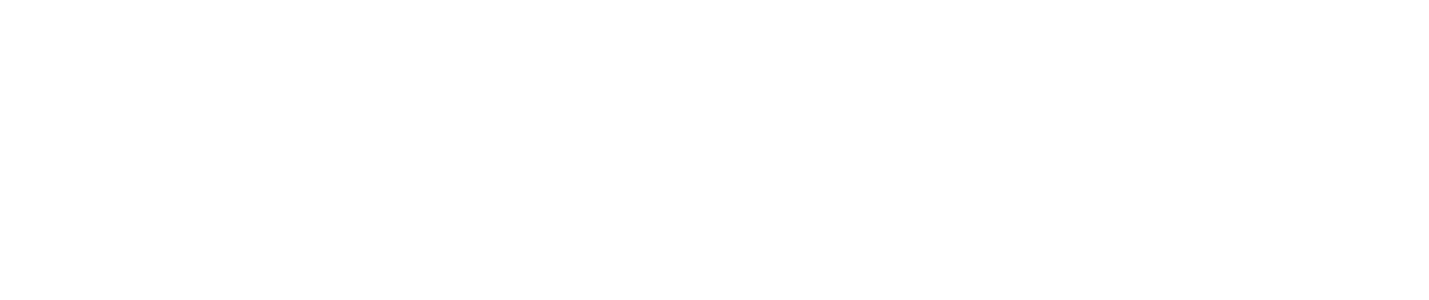
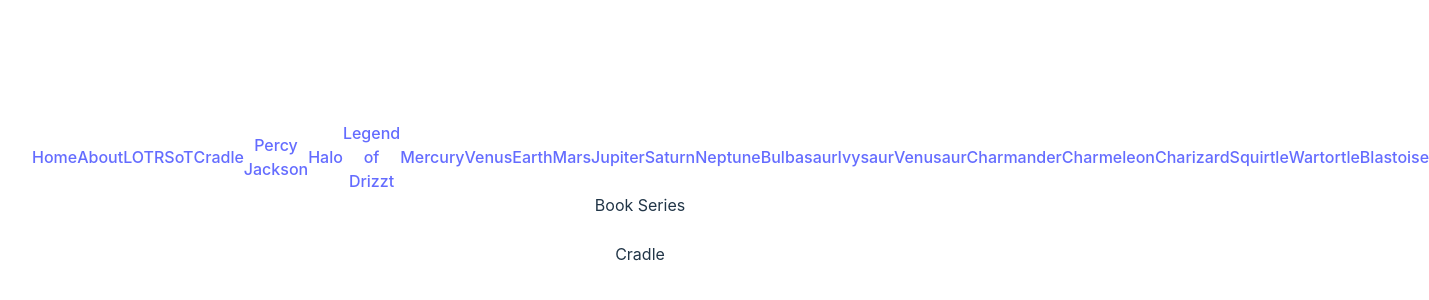
Before and after one commit to merlin1320/practicing_app, a React (Vite) app: page /Books/Cradle in a window 1280 px wide. Before the commit this address had no page. Shown: the part 194-494 px from the top of the page, 1429 px wide, since content can reach past the window. Built offline with nearby package versions, Linux system fonts and the light colour scheme.

Commit message:
Dynamic Links (#3)
Created dynamic links
Updating styling

```diff
--- a/src/App.tsx
+++ b/src/App.tsx
@@ -4,12 +4,17 @@
 import { Route, Routes } from "react-router-dom";
 import Home from './pages/Home.tsx';
 import NavBar from './NavBar.tsx';
+import Planets from './pages/Planets.tsx'
+import Pokemon from './pages/Pokemon.tsx'
+import Books from './pages/Books.tsx'
 
 function App() {
 
-
   return (
     <>
+    <div>
+      <header><NavBar/></header>
+    </div>
       <div>
         {/* <a href='./About.tsx'>About Me</a> */}
         {/* <Link to='About' className='navbutton'>About</Link>
@@ -18,6 +23,12 @@
           <Route path='/'element={<Home/>}/>
           <Route path='About' element={<About/>}/>
           <Route path='Home'element={<Home/>}/>
+          {/* <Route path='user/:userID' element={<User/>}/> */}
+          <Route path='/Planets/:Planets' element={<Planets/>}/>
+          <Route path='/Pokemon/:Pokemon' element={<Pokemon/>}/>
+          <Route path='/Books/:Books' element={<Books/>}/>
+
+          <Route path='*' element={<p>Fuck you wrong site</p>}/>
         </Routes>
       </div>
 
--- a/src/NavBar.tsx
+++ b/src/NavBar.tsx
@@ -5,13 +5,27 @@
 
 // import React from "react";
 
-export function NavBar() {
-  return (
-    <div className="navbar-container">
+  const planets = ['Mercury', 'Venus', 'Earth','Mars','Jupiter','Saturn','Neptune']
+
+  const pokemon = ['Bulbasaur', 'Ivysaur', 'Venusaur', 'Charmander', 'Charmeleon', 'Charizard', 'Squirtle', 'Wartortle', 'Blastoise']
+
+  const books = ['LOTR', 'SoT', 'Cradle', 'Percy Jackson', 'Halo', 'Legend of Drizzt']
+
+  export function NavBar() {
+    return (
+      <div className="navbar-container">
       {/* <button><Link to='Home'>Home</Link></button>
       <button><Link to='About'>About</Link></button> */}
       <Link to='Home'>Home</Link>
       <Link to='About'>About</Link>
+      {/* <Link to='User'>Users</Link> */}
+
+      {books.map((name)=>{
+        return (<Link to={`Books/${name}`}>{name}</Link>)})}
+      {planets.map((name)=>{
+        return (<Link to={`Planets/${name}`}>{name}</Link>)})}
+      {pokemon.map((name)=>{
+        return (<Link to={`Pokemon/${name}`}>{name}</Link>)})}
     </div>
   )
 }
--- a/src/pages/About.tsx
+++ b/src/pages/About.tsx
@@ -3,7 +3,6 @@
 import {Birthday} from '../Birthday'
 
 export function About() {
-
 
   return (
     <>
--- /dev/null
+++ b/src/pages/Books.tsx
@@ -0,0 +1,19 @@
+import '../styles/App.css'
+import { useParams } from 'react-router-dom';
+
+
+export function Books() {
+    let {Books} = useParams();
+    let {j} = useParams();
+  return (
+    <>
+      <div>
+        Book Series
+        {/* {JSON.stringify(p, null, 1)} */}
+        <p>{Books}</p>
+      </div>
+    </>
+  )
+}
+
+ export default Books
--- /dev/null
+++ b/src/pages/Planets.tsx
@@ -0,0 +1,16 @@
+import '../styles/App.css'
+import { useParams } from 'react-router-dom';
+
+
+export function Planets() {
+    const {Planets} = useParams();
+  return (
+    <>
+      <div>
+        Planet {Planets}
+      </div>
+    </>
+  )
+}
+
+ export default Planets
--- /dev/null
+++ b/src/pages/Pokemon.tsx
@@ -0,0 +1,17 @@
+import '../styles/App.css'
+import { useParams, useSearchParams } from 'react-router-dom';
+
+
+export function Pokemon() {
+    const {Pokemon} = useParams();
+    // let [searchParams] = useSearchParams();
+  return (
+    <>
+      <div>
+        Pokemon {Pokemon}
+      </div>
+    </>
+  )
+}
+
+ export default Pokemon
```
